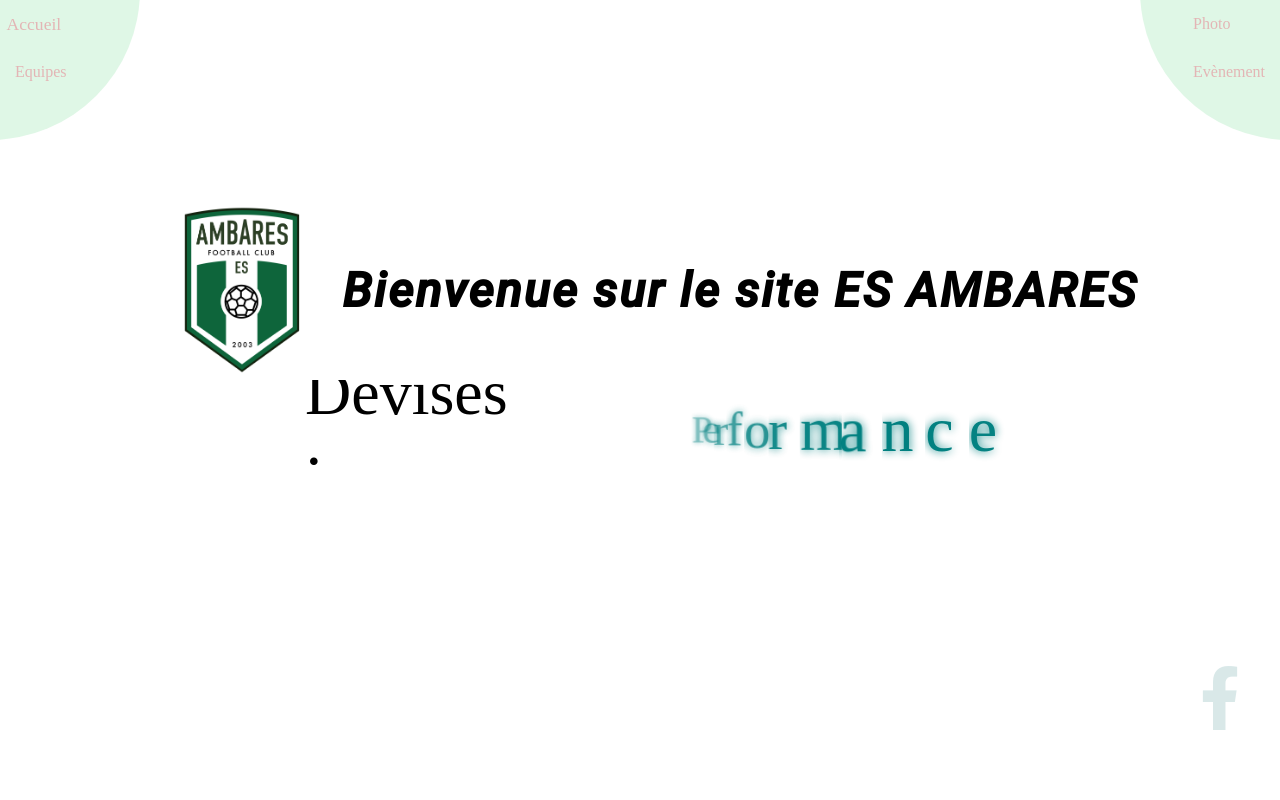
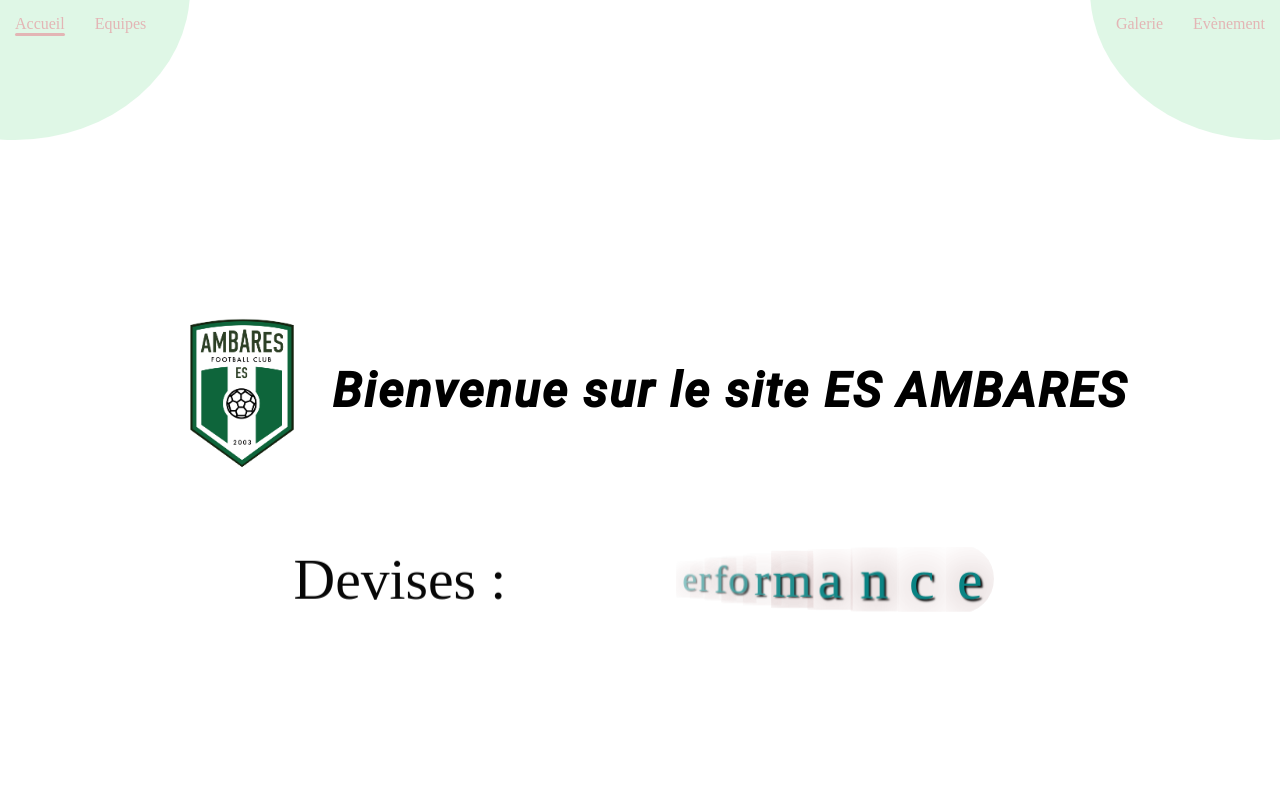
Before and after one commit to davidduranty/davidduranty.github.io, a React (Create React App) app in the folder ambares-foot/: page / in a window 1280 px wide. Shown: the top 800 px of the page. Built offline with nearby package versions, Linux system fonts and the light colour scheme.

Commit message:
Ambares foot v.3 intégration animation accueil

```diff
--- a/ambares-foot/src/components/DynamicText.js
+++ b/ambares-foot/src/components/DynamicText.js
@@ -5,7 +5,13 @@
   useEffect(() => {
     const target = document.getElementById("text-target");
 
-      let array = ["Formation", "Performance", "Bienveillance", "Qualité"];
+    let array = [
+      "Formation",
+      "Performance",
+      "Bienveillance",
+      "Qualité",
+      "Respect",
+    ];
     let wordIndex = 0;
     let letterIndex = 0;
 
@@ -40,7 +46,6 @@
       }, 100);
     };
     loop();
-
   }, []);
 
   return (
--- a/ambares-foot/src/components/Navigation.js
+++ b/ambares-foot/src/components/Navigation.js
@@ -6,18 +6,18 @@
     <div className="navigation">
       <div className="nav-left">
         <NavLink to="/">
-          <li>Accueil</li>
+          <li style={{ style: "--i: 6" }}>Accueil</li>
         </NavLink>
         <NavLink to="/team">
-          <li>Equipes</li>
+          <li style={{ style: "--i: 7" }}>Equipes</li>
         </NavLink>
       </div>
       <div className="nav-right">
         <NavLink to="/photo">
-          <li>Photo</li>
+          <li style={{ style: "--i: 8" }}>Galerie</li>
         </NavLink>
         <NavLink to="/evenement">
-          <li>Evènement</li>
+          <li style={{ style: "--i: 9" }}>Evènement</li>
         </NavLink>
       </div>
     </div>
--- a/ambares-foot/src/style/components/_home.scss
+++ b/ambares-foot/src/style/components/_home.scss
@@ -3,21 +3,53 @@
     justify-content: space-between;
 
 
-    a li {
+
+    a {
+      display: inline-block;
+      animation: nav 2s ease forwards;
+      opacity: 0;
+      animation-delay: calc(2s * var(--i));
+
+      @keyframes nav {
+        0% {
+            transform: translateX(-300px);
+            opacity: 0;
+        }
+        100% {
+            transform: translateX(0);
+            opacity: 1;
+        }
+    }
+    li {
+
+         min-width: 50px;
         padding: 15px;
         color: rgb(227, 181, 181);
 
-        &:hover {
-            scale: 1.1;
-            overflow: hidden;
-            transition: 0.6s ease-in-out;
+        &::after {
+          content: "";
+          display: block;
+          width: 0;
+          height: 3px;
+          background: rgb(227, 181, 181);
+          margin: auto;
+          transition: 0.9s;
+          border-radius: 50px;
+
         }
+        &:hover::after {
+          width: 100%;
+        }
+
+
     }
+  }
+
 
     &::before {
         content: "";
         position: absolute;
-        width: 300px;
+        width: 350px;
         height: 300px;
         background: rgb(191, 239, 206);
         z-index: -1;
@@ -30,7 +62,7 @@
     &::after {
         content: "";
         position: absolute;
-        width: 300px;
+        width: 350px;
         height: 300px;
         background: rgb(191, 239, 206);
         border-radius: 50%;
@@ -41,7 +73,7 @@
     }
 
     .nav-left {
-        width: 200px;
+
         height: 100px;
     }
 
@@ -53,30 +85,68 @@
     display: flex;
     justify-content: center;
     align-items: center;
-    margin: 100px 0 0 0 ;
+    margin: 200px 0 0 0 ;
+    animation: logo 5s ease-in-out forwards;
+
+    @keyframes logo {
+      0% {
+        transform: translateX(-2000px);
+        opacity: 0;
+      }
+    }
 
     img{
-        width: 200px;
+        width: 180px;
+        animation: img 10s ease forwards, zoom 4s ease-in-out infinite;
+        z-index: 2;
+        animation-delay: 2s, 3s;
+
+
+        @keyframes zoom {
+          0% {
+            transform: translateY(-5px);
+          }
+          50% {
+            transform: translateY(5px);
+          }
+          100% {
+            transform: translateY(-5px);
+          }
+        }
+
     }
 
     h1 {
         font-family: $font1;
         letter-spacing: 2px;
         font-size: 3rem;
+        z-index: 3;
     }
 }
 
 .text-dynamic {
     display: flex;
     align-items: center;
+    justify-content: center;
     padding: 5px;
     width: 60%;
     height: 100px;
-    margin:0px 300px 0 300px;
+    margin: 0 auto;
+    animation: text 7s ease forwards;
+
+    @keyframes text {
+      0% {
+        transform: translateY(2000px);
+        opacity: 0;
+      }
+    }
 
     span {
+      display: flex;
         width: 30%;
-        font-size: 4rem;
+        font-size: 3.6rem;
+        justify-content: center;
+        align-items: center;
     }
 
     #text-target {
@@ -89,8 +159,9 @@
         font-size: 3rem;
         overflow: hidden;
         perspective: 200px;
-        text-shadow: 0 0 10px;
+        text-shadow: 2px 2px 2px black, 2px 2px 1em red, 2px 2px 0.9em teal;
         animation: color 30s alternate infinite;
+        border-radius: 50px;
 
     }
     .word {
@@ -126,7 +197,7 @@
     display: flex;
     justify-content: flex-end;
     margin: 70px 20px;
-    height: 300px;
+    height: 500px;
     align-items: center;
 
     a {
```
Lines whose indentation alone changed are shown as unchanged.
